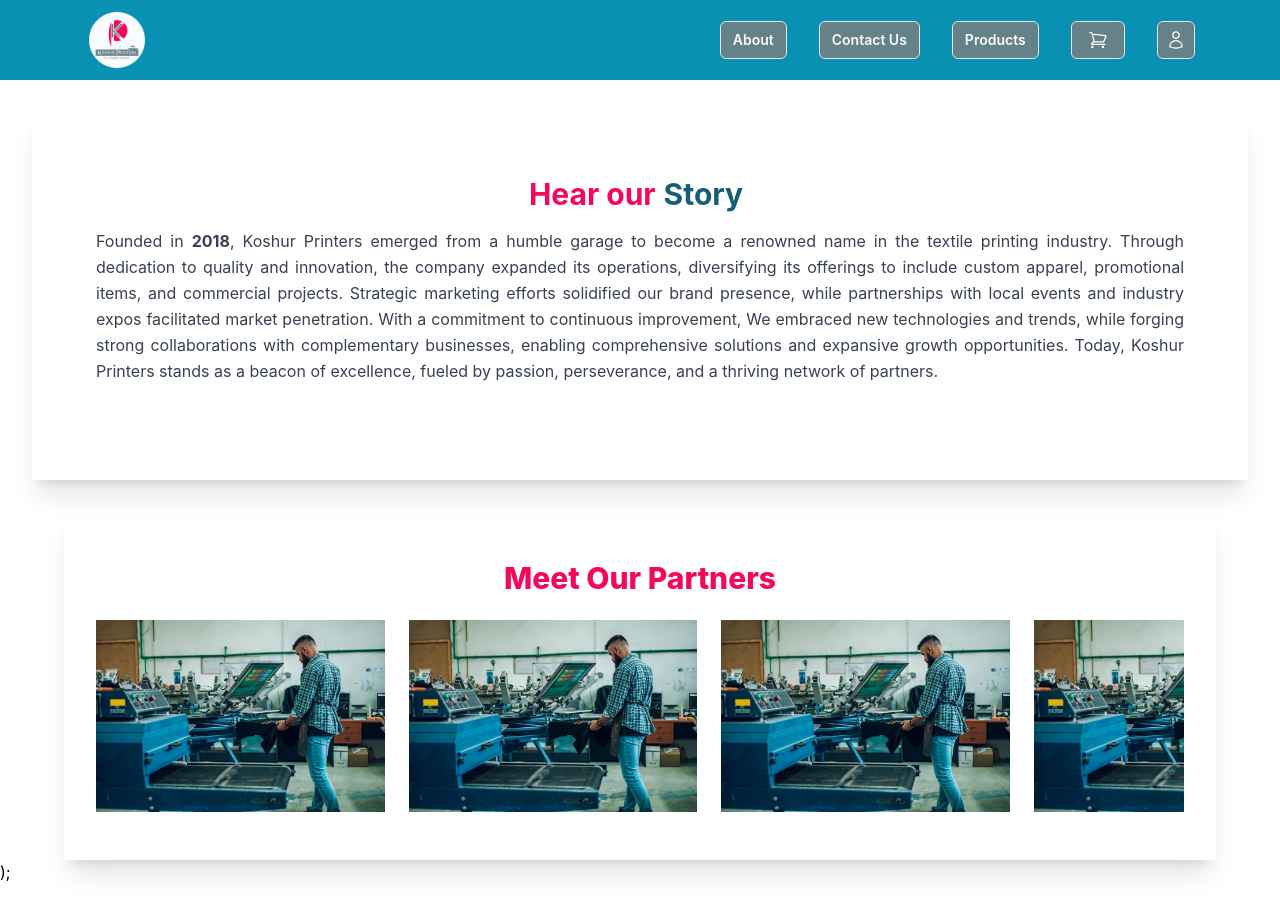
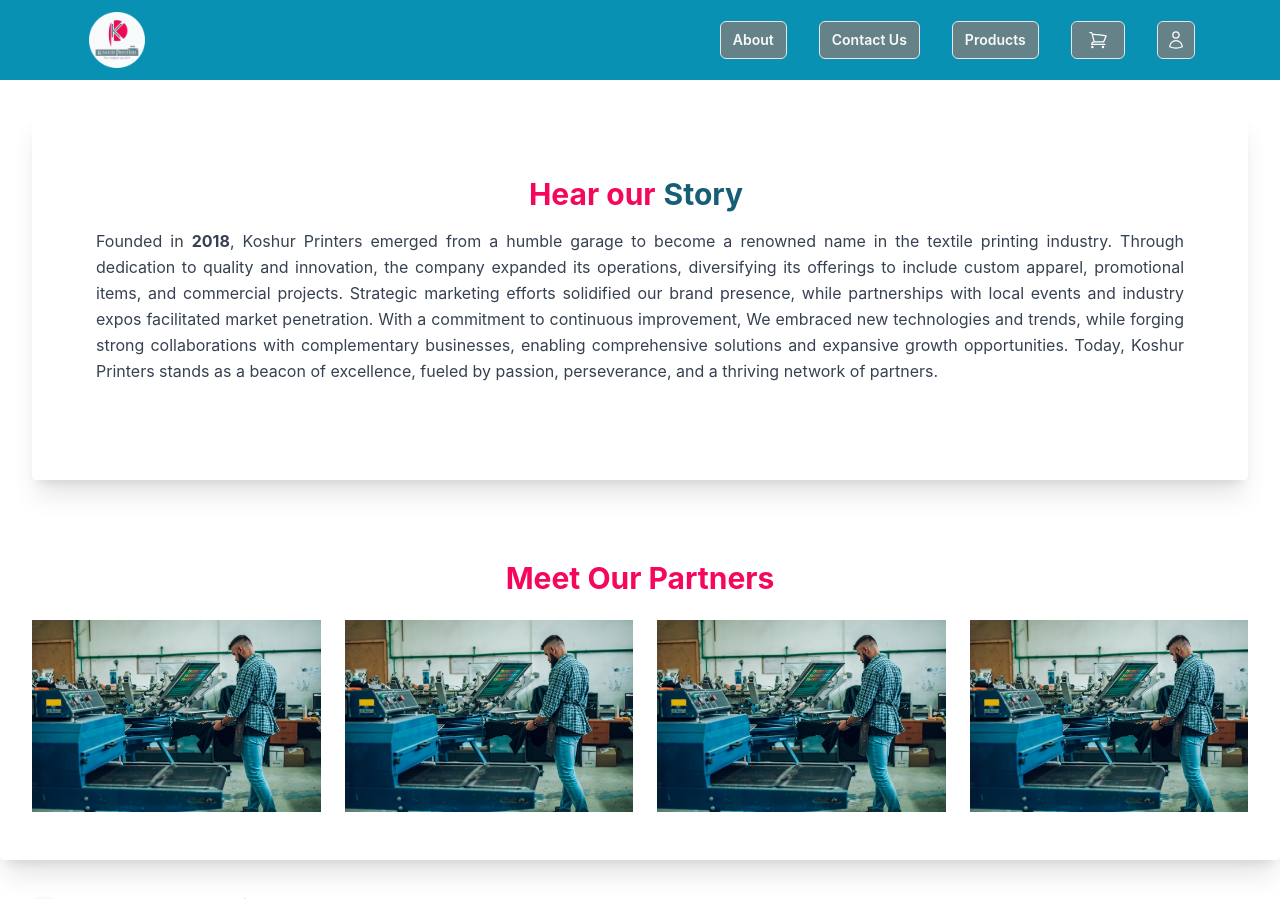
Before and after one commit to Asif-Wali/KoshurPrinters, a React (Create React App) app in the folder Client/: page /about in a window 1280 px wide. Shown: the top 899 px of the page. Built offline with nearby package versions, Linux system fonts and the light colour scheme.

Commit message:
partners

```diff
--- a/Client/src/Pages/About.jsx
+++ b/Client/src/Pages/About.jsx
@@ -37,9 +37,9 @@ export const About = () => {
               </div>
             </div>
             {/* Partner Section*/}
-            <div className="rounded shadow-xl py-12 mx-16">
+            <div className="rounded shadow-xl py-12">
               <div className="max-w-7xl mx-auto px-4 sm:px-6 lg:px-8">
-                <h2 className="text-3xl font-extrabold mb-6 text-center text-Primary">Meet Our Partners</h2>
+                <h2 className="text-3xl font-bold mb-6 text-center text-Primary">Meet Our Partners</h2>
                 <div className="overflow-x-auto whitespace-nowrap scrollbar1">
                   <div className="flex space-x-6">
 
@@ -56,11 +56,6 @@ export const About = () => {
                 </div>
               </div>
             </div>
-
-
-
-      );
-
  {/*<Swiper
       pagination={{
         dynamicBullets: true,
@@ -106,6 +101,5 @@ export const About = () => {
       </SwiperSlide>
     </Swiper>
     */}
-</div>
-  )
+</div>)
 };
```
